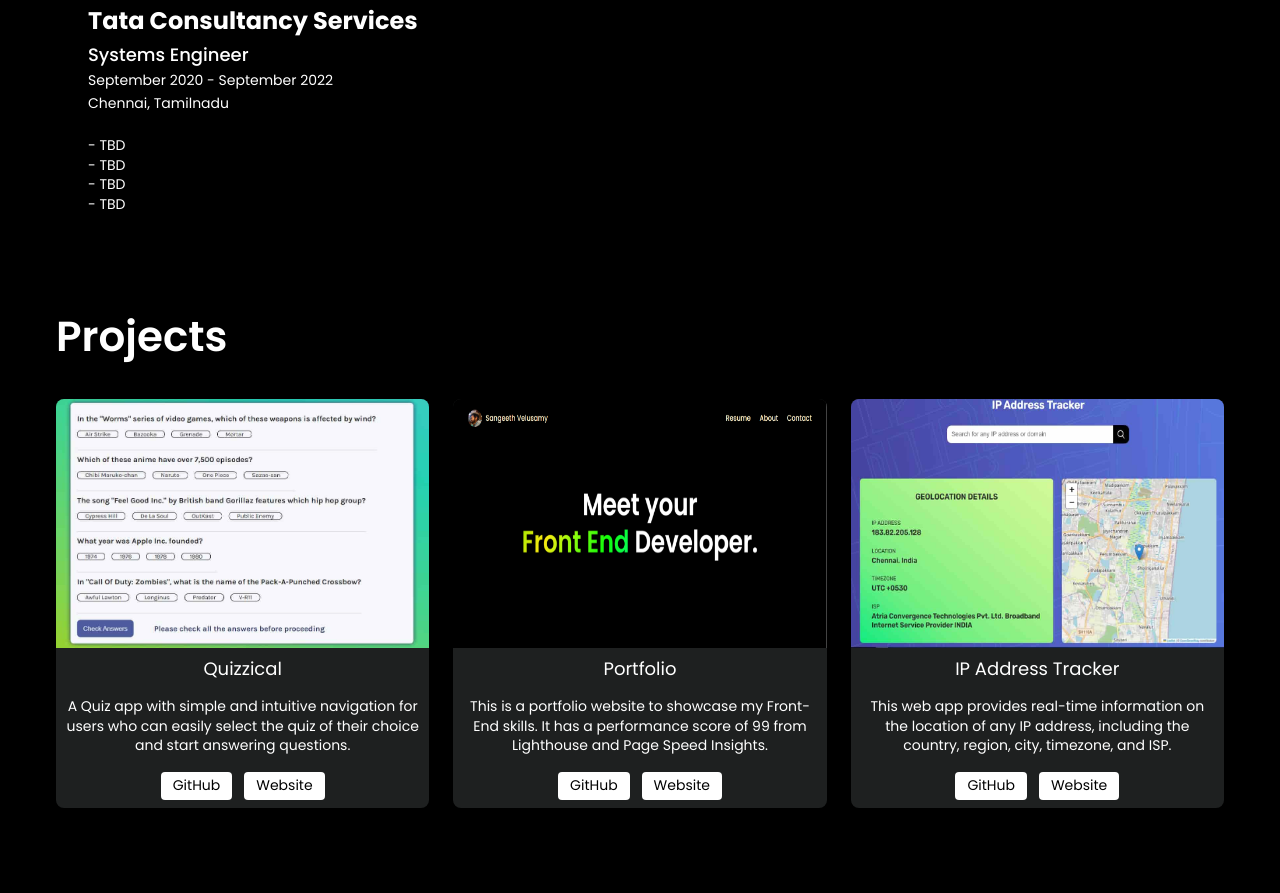
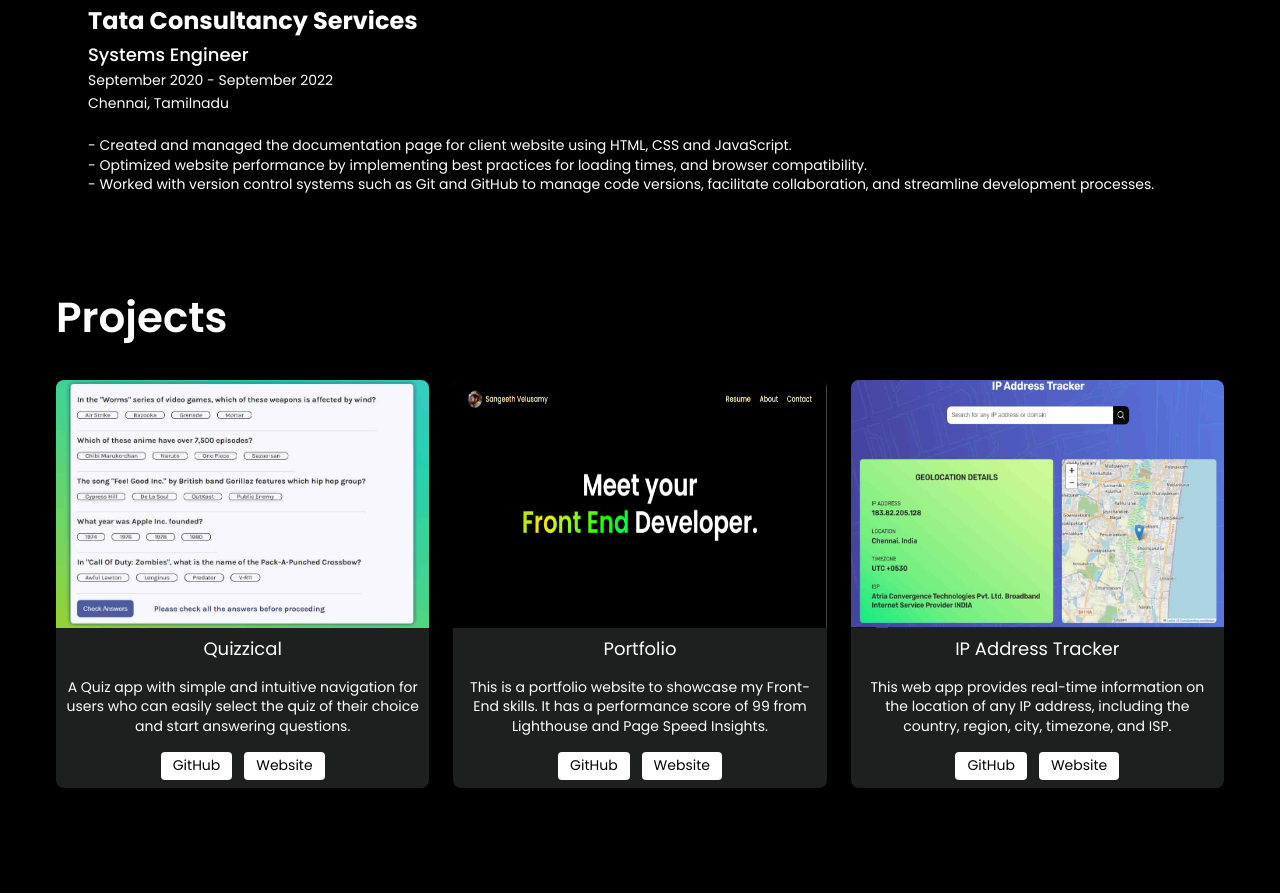
Before and after one commit to sangeethvelu/portfolio, a React (Vite) app: page / in a window 1280 px wide. Shown: the part 1680-2573 px from the top of the page. Built offline with nearby package versions, Linux system fonts and the light colour scheme.

Commit message:
Update Experience.jsx

```diff
--- a/src/components/Experience.jsx
+++ b/src/components/Experience.jsx
@@ -11,10 +11,9 @@
                 <p>September 2020 - September 2022</p>
                 <p className={styles["experience-location"]}>Chennai, Tamilnadu</p>
                 <ul>
-                    <li>- TBD</li>
-                    <li>- TBD</li>
-                    <li>- TBD</li>
-                    <li>- TBD</li>
+                    <li>- Created and managed the documentation page for client website using HTML, CSS and JavaScript.</li>
+                    <li>- Optimized website performance by implementing best practices for loading times, and browser compatibility.</li>
+                    <li>- Worked with version control systems such as Git and GitHub to manage code versions, facilitate collaboration, and streamline development processes.</li>
                 </ul>
             </div>
         </section>
```
